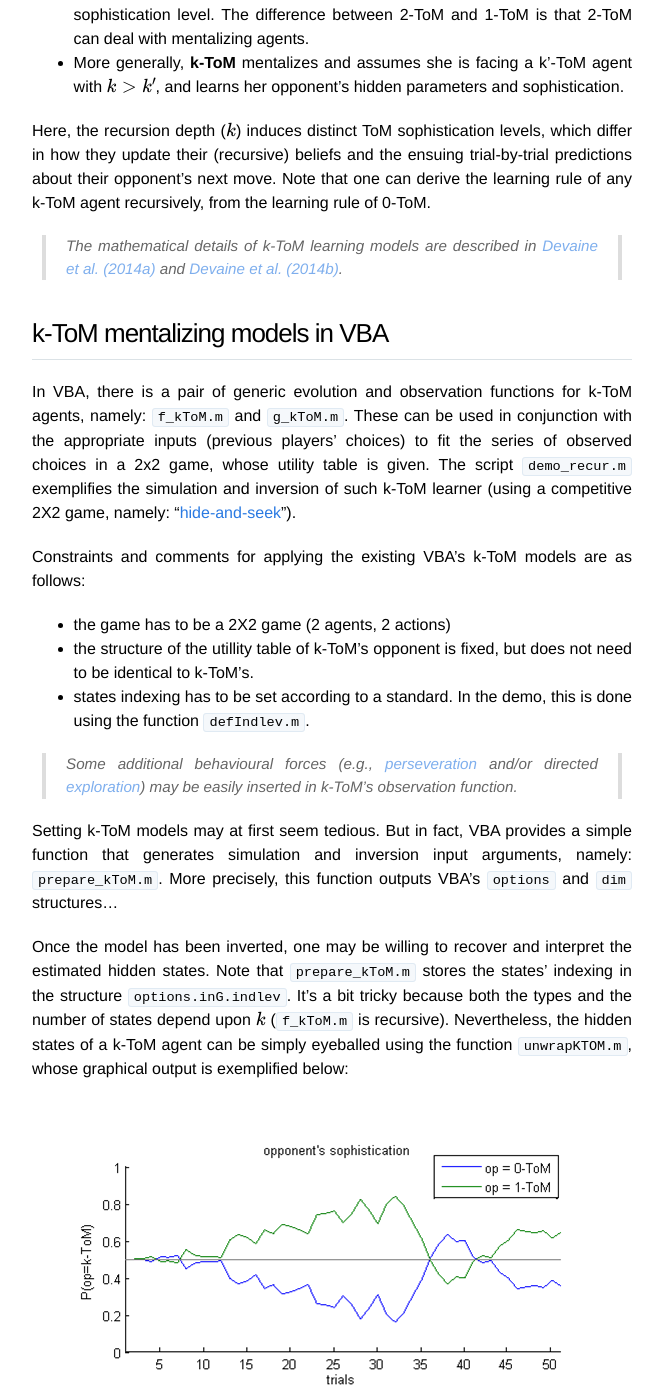
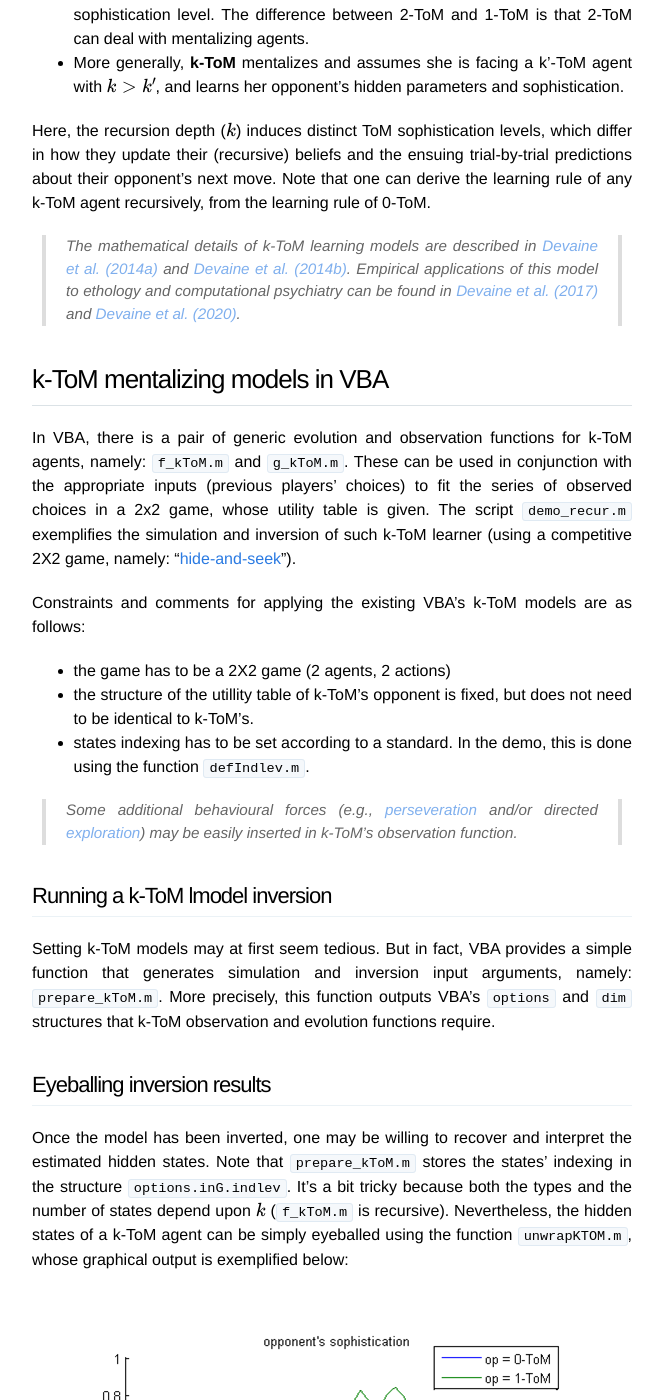
Before and after one commit to MBB-team/VBA-toolbox, a Jekyll site: the page built from _wiki/ktom.md, in a window 1280 px wide and 1400 px high, scrolled down 1241 px. Shown: the whole window, without its empty margins (308-971 px from the left). Built offline with Jekyll 4.4.1, drawn with Linux system fonts in a browser that asks for light colours; nearby versions of some CDN libraries; formulas are drawn with MathJax 3; some of the changed text lies outside the part shown.

Commit message:
Update ktom.md

```diff
--- a/_wiki/ktom.md
+++ b/_wiki/ktom.md
@@ -22,7 +22,7 @@ Second, according to Bayesian [decision theory](https://en.wikipedia.org/wiki/De
 
 Here, the recursion depth ($$k$$) induces distinct ToM sophistication levels, which differ in how they update their (recursive) beliefs and the ensuing trial-by-trial predictions about their opponent's next move. Note that one can derive the learning rule of any k-ToM agent recursively, from the learning rule of 0-ToM.
 
-> The mathematical details of k-ToM learning models are described in [Devaine et al. (2014a)](http://journals.plos.org/plosone/article?id=10.1371/journal.pone.0087619) and [Devaine et al. (2014b)](http://journals.plos.org/ploscompbiol/article?id=10.1371/journal.pcbi.1003992).
+> The mathematical details of k-ToM learning models are described in [Devaine et al. (2014a)](http://journals.plos.org/plosone/article?id=10.1371/journal.pone.0087619) and [Devaine et al. (2014b)](http://journals.plos.org/ploscompbiol/article?id=10.1371/journal.pcbi.1003992). Empirical applications of this model to ethology and computational psychiatry can be found in [Devaine et al. (2017)](https://journals.plos.org/ploscompbiol/article?id=10.1371/journal.pcbi.1005833) and [Devaine et al. (2020)](https://journals.plos.org/ploscompbiol/article/comments?id=10.1371/journal.pcbi.1007700).
 
 
 ## k-ToM mentalizing models in VBA
@@ -38,9 +38,11 @@ Constraints and comments for applying the existing VBA's k-ToM models are as fol
 > Some additional behavioural forces (e.g., [perseveration](https://en.wikipedia.org/wiki/Perseveration) and/or directed [exploration](https://en.wikipedia.org/wiki/Exploration)) may be easily inserted in k-ToM's observation function.
 
 
-Setting k-ToM models may at first seem tedious. But in fact, VBA provides a simple function that generates simulation and inversion input arguments, namely: `prepare_kToM.m`. More precisely, this function outputs VBA's `options` and `dim` structures...
+### Running a k-ToM lmodel inversion
+Setting k-ToM models may at first seem tedious. But in fact, VBA provides a simple function that generates simulation and inversion input arguments, namely: `prepare_kToM.m`. More precisely, this function outputs VBA's `options` and `dim` structures that k-ToM observation and evolution functions require.
 
 
+### Eyeballing inversion results
 Once the model has been inverted, one may be willing to recover and interpret the estimated hidden states. Note that `prepare_kToM.m` stores the states' indexing in the structure `options.inG.indlev`. It's a bit tricky because both the types and the number of states depend upon $$k$$ (`f_kToM.m` is recursive). Nevertheless, the hidden states of a k-ToM agent can be simply eyeballed using the function `unwrapKTOM.m`, whose  graphical output is exemplified below:
 
 ![]({{ site.baseurl }}/images/wiki/unwrapkTom.bmp)
@@ -55,6 +57,7 @@ Editing `unwrapKTOM.m` enables users to extract any internal state (or a transfo
 - Finally, the [sufficient statistics](https://en.wikipedia.org/wiki/Sufficient_statistic) of the agent's posterior belief about his virtual opponents' learning parameters (mean and variance for each learning parameter: [M1,V1,M2,V2,...]). The corresponding indices are stored in `options.inG.indlev(2).Par` (for a 2-ToM virtual opponent).
 
 
+### Adapting k-ToM models to one's experimental needs
 Many optional features of k-ToM learners can be changed to adapt the model to one's specific experiment. Some of these features are in fact inputs to the function `prepare_kToM.m`:
 
 - the recursion depth $$k$$ of k-ToM learners
```
